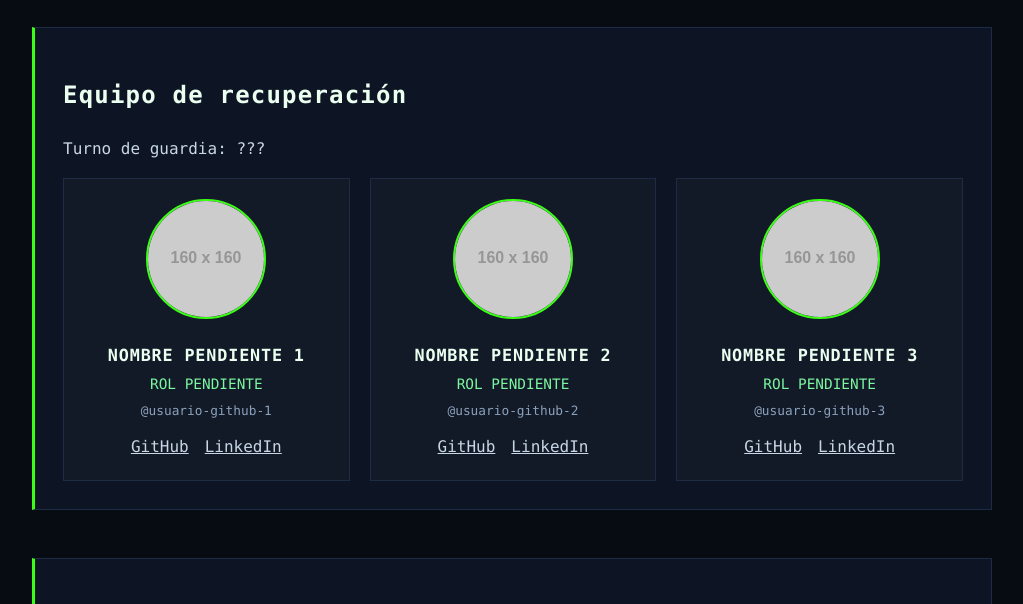
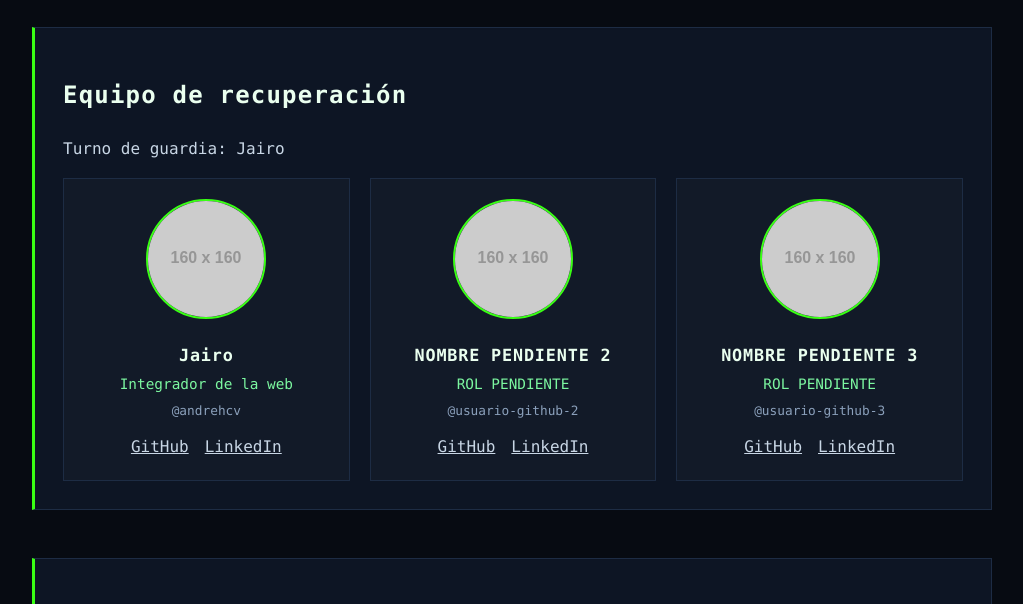
Before and after one commit to Mauricio0911/archivo-2031-team51, a plain HTML site: page index.html in a window 1280 px wide. Shown: the part 1120-1724 px from the top of the page, without its empty margins (128-1151 px from the left). Drawn offline with Linux system fonts and the light colour scheme; placeholder pictures from the web are drawn by us.

Commit message:
feat: agrego tarjeta personal y turno de guardia de Jairo (Cierra #7)

```diff
--- a/index.html
+++ b/index.html
@@ -75,7 +75,7 @@
 
       <section class="equipo" id="equipo">
         <h2 class="equipo__titulo">Equipo de recuperación</h2>
-        <p class="equipo__lista">Turno de guardia: <span class="equipo__nombres">???</span></p>
+        <p class="equipo__lista">Turno de guardia: <span class="equipo__nombres">Jairo</span></p>
         <div class="equipo__grid">
           <article class="tarjeta">
             <img
@@ -83,11 +83,11 @@
               src="https://placehold.co/160x160/0b1020/39ff14?text=%3F"
               alt="Fotografía pendiente del integrante 1"
             />
-            <h3 class="tarjeta__nombre">NOMBRE PENDIENTE 1</h3>
-            <p class="tarjeta__rol">ROL PENDIENTE</p>
-            <p class="tarjeta__usuario">@usuario-github-1</p>
+            <h3 class="tarjeta__nombre">Jairo</h3>
+            <p class="tarjeta__rol">Integrador de la web</p>
+            <p class="tarjeta__usuario">@andrehcv</p>
             <ul class="tarjeta__enlaces">
-              <li><a class="tarjeta__enlace" href="https://github.com/">GitHub</a></li>
+              <li><a class="tarjeta__enlace" href="https://github.com/andrehcv">GitHub</a></li>
               <li><a class="tarjeta__enlace" href="https://www.linkedin.com/">LinkedIn</a></li>
             </ul>
           </article>
```
